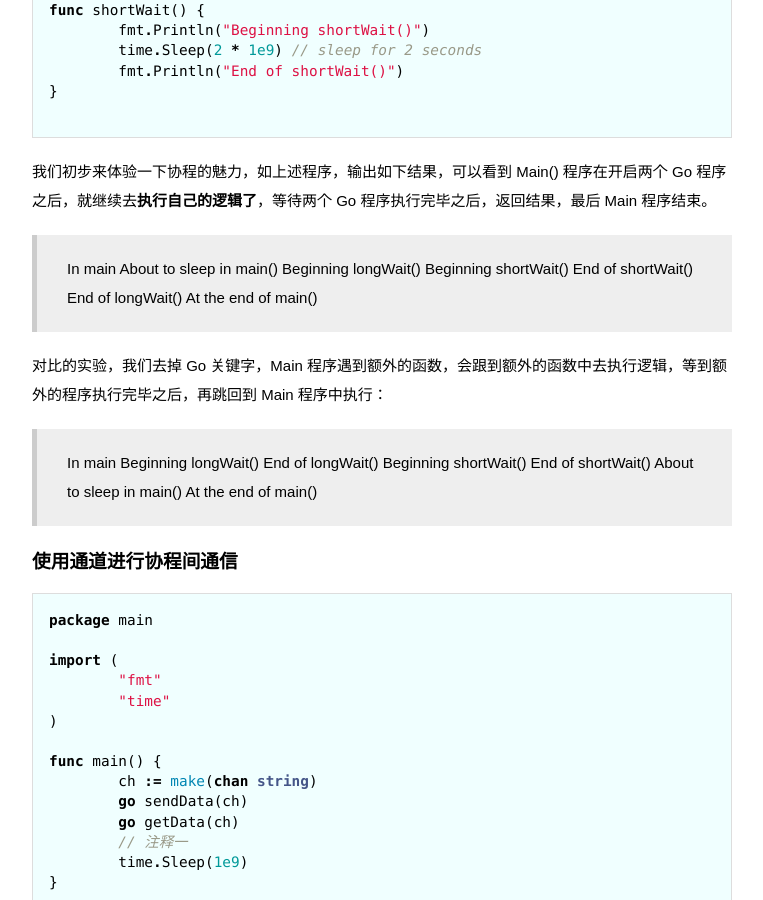
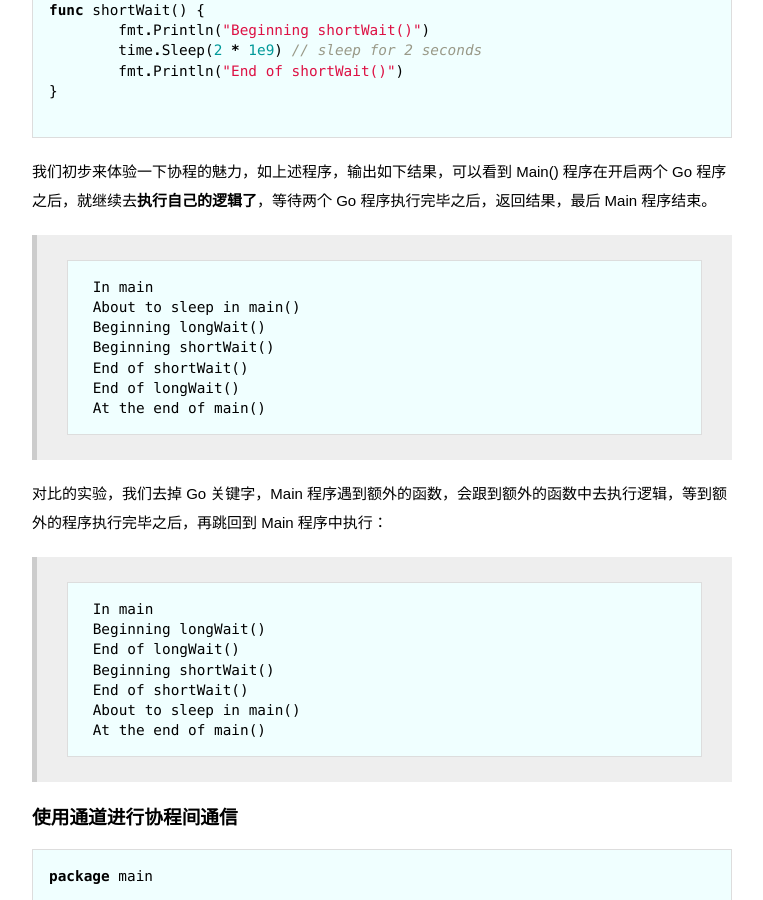
Before and after one commit to wuchangfeng/wuchangfeng.github.io, a Jekyll site: the page built from _posts/2016-11-17--goroutines-and-channel-in-go.md, in a window 1280 px wide and 900 px high, scrolled down 1862 px. Shown: the whole window, without its empty margins (258-1021 px from the left). Built offline with Jekyll 4.4.1, drawn with Linux system fonts in a browser that asks for light colours; some web fonts are replaced; comment, search, counter and statistics services are not loaded; some of the changed lines change nothing that is shown; some of the changed text lies outside the part shown.

Commit message:
blog update

````diff
--- a/_posts/2016-11-17--goroutines-and-channel-in-go.md
+++ b/_posts/2016-11-17--goroutines-and-channel-in-go.md
@@ -83,6 +83,7 @@ func shortWait() {
 
 我们初步来体验一下协程的魅力，如上述程序，输出如下结果，可以看到 Main() 程序在开启两个 Go 程序之后，就继续去**执行自己的逻辑了**，等待两个 Go 程序执行完毕之后，返回结果，最后 Main 程序结束。
 
+>  ``` go
 >  In main
 >  About to sleep in main()
 >  Beginning longWait()
@@ -90,9 +91,11 @@ func shortWait() {
 >  End of shortWait()
 >  End of longWait()
 >  At the end of main()
+>  ```
 
 对比的实验，我们去掉 Go 关键字，Main 程序遇到额外的函数，会跟到额外的函数中去执行逻辑，等到额外的程序执行完毕之后，再跳回到 Main 程序中执行：
 
+>  ``` go
 >  In main
 >  Beginning longWait()
 >  End of longWait()
@@ -100,6 +103,7 @@ func shortWait() {
 >  End of shortWait()
 >  About to sleep in main()
 >  At the end of main()
+>  ```
 
 ### 使用通道进行协程间通信
 
@@ -504,7 +508,7 @@ func main() {
 
 ### 定时器
 
-故名思议，定时执行一个任务或者在某段时间间隔内重复执行：
+顾名思义，定时执行一个任务或者在某段时间间隔内重复执行：
 
 ``` go
 func main() {
@@ -527,7 +531,7 @@ func main() {
 
 ### 打点器
 
-固定时间内重复一个操作，知道我们将其停止：
+固定时间内重复一个操作，直到我们将其停止：
 
 ``` go
 func main() {
````
